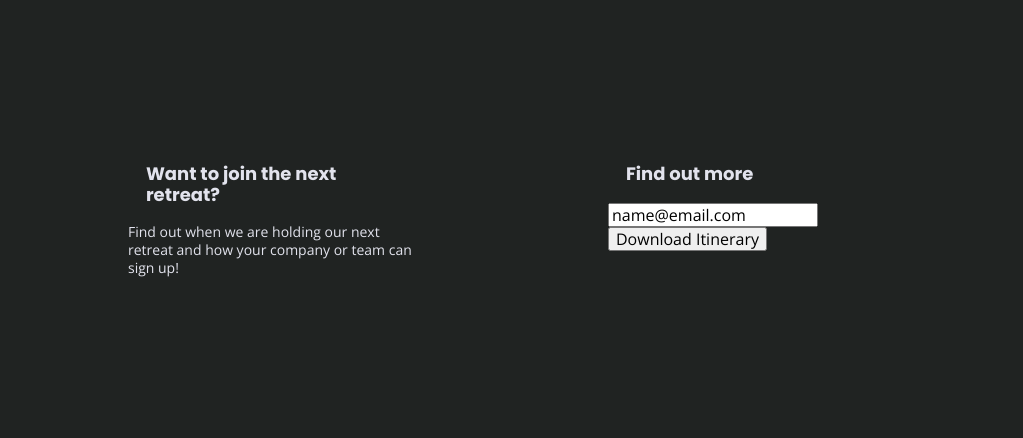
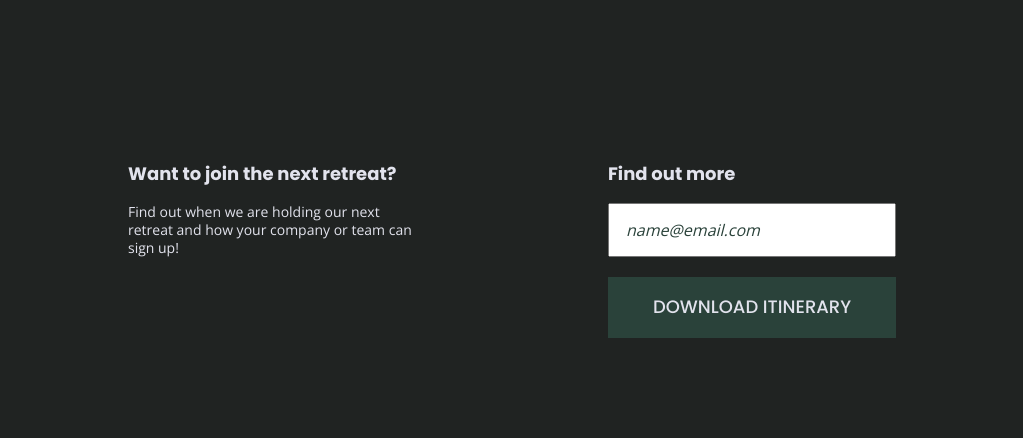
Before and after one commit to intherightdirection/flexbox-unplugged, a website built with Parcel: page index.html in a window 1280 px wide. Shown: the part 339-777 px from the top of the page, without its empty margins (128-1151 px from the left). Built offline with nearby package versions, Linux system fonts and the light colour scheme.

Commit message:
Further styling refinement

```diff
--- a/css/main.css
+++ b/css/main.css
@@ -97,7 +97,7 @@ body {
   background-color: #202322;
   color: #e2e3ed;
   font-family: "Open Sans", sans-serif;
-  font-size: 1em;
+  font-size: 1rem;
 }
 
 ul,
@@ -108,31 +108,30 @@ ol {
 
 a {
   color: #e2e3ed;
-  font-size: 1.125em;
+  font-size: 1.125rem;
   text-decoration: none;
   text-transform: uppercase;
 }
 
 h1 {
   font-family: "Poppins", sans-serif;
-  font-size: 2.25em;
+  font-size: 2.25rem;
 }
 
 h2 {
   font-family: "Poppins", sans-serif;
-  font-size: 1.875em;
+  font-size: 1.875rem;
 }
 
 h3,
 h4 {
-  margin: 1.12rem;
   font-family: "Poppins", sans-serif;
-  font-size: 1.125em;
+  font-size: 1.125rem;
 }
 
 p {
   font-family: "Open sans", sans-serif;
-  font-size: 0.875em;
+  font-size: 0.875rem;
   line-height: 1.2857;
 }
 
@@ -143,9 +142,9 @@ aside {
   flex-flow: row wrap;
 }
 
-img {}
+/* img {}
 
-figure {}
+figure {} */
 
 address {
   font-style: normal;
@@ -205,7 +204,7 @@ footer {
 footer p {
   margin: 0;
   font-family: "Poppins", sans-serif;
-  font-size: 0.875em;
+  font-size: 0.875rem;
 }
 
 footer .content-wrapper {
@@ -241,6 +240,32 @@ footer .copyright {
   display: flex;
   justify-content: center;
   flex-flow: row wrap;
+}
+
+aside .form {
+  margin-top: 30px;
+}
+
+input[type=text] {
+  box-sizing: border-box;
+  width: 100%;
+  color: #2a423a;
+  font-style: italic;
+  padding: 1em;
+}
+
+input[type=button] {
+  width: 100%;
+  padding: 20px 0;
+  margin-top: 20px;
+  background-color: #2a423a;
+  font-family: "Poppins", Helvetica, Arial, sans-serif;
+  font-weight: 500;
+  font-size: 1.125rem;
+  color: #e2e3ed;
+  border: none;
+  text-align: center;
+  text-transform: uppercase;
 }
 
 /* Features */
@@ -426,7 +451,7 @@ footer .copyright {
 
   /* General styles */
   .content-wrapper {
-    max-width: 640px;
+    max-width: 83.3%;
     margin: 100px 0;
   }
 
```
